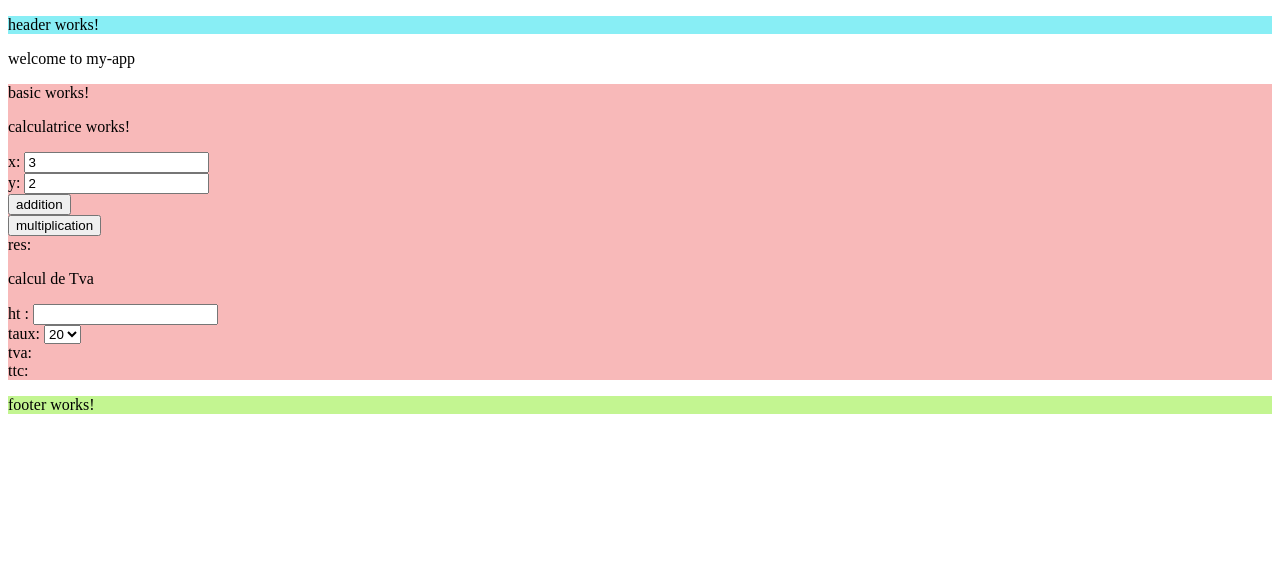
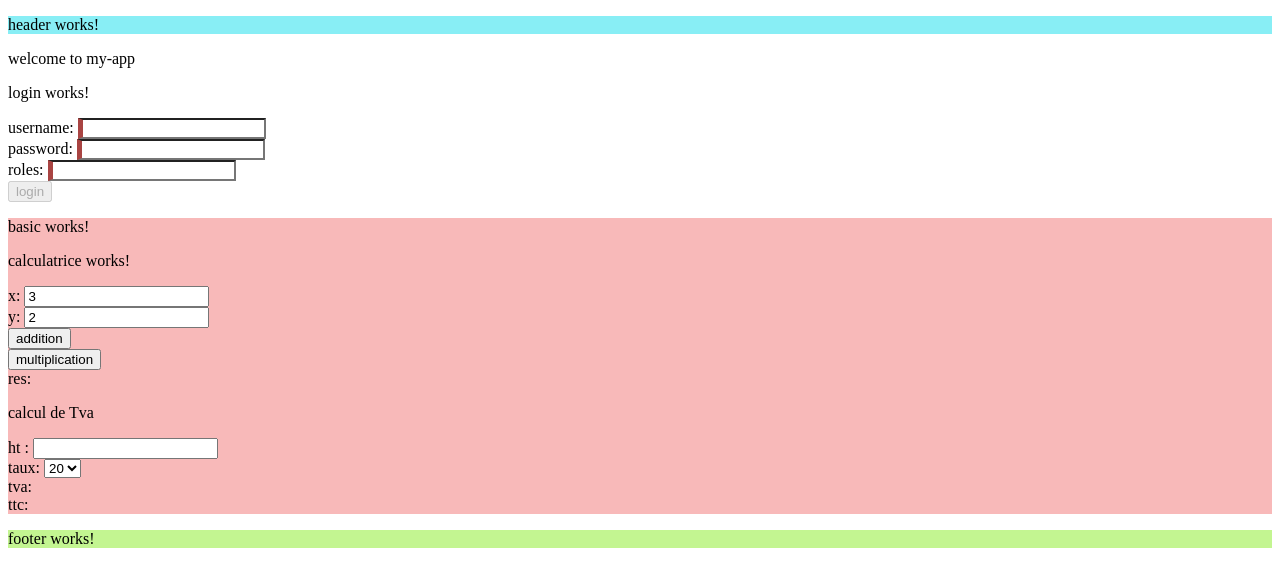
Before and after one commit to didier-tp/ibdef-angular-nov19, an Angular app in the folder tp_angular/my-app/: page / in a window 1280 px wide. Shown: the top 586 px of the page. Built offline with nearby package versions, Linux system fonts and the light colour scheme.

Commit message:
form login

```diff
--- a/tp_angular/my-app/src/app/app.component.html
+++ b/tp_angular/my-app/src/app/app.component.html
@@ -2,5 +2,6 @@
 <div>
   <p> welcome to {{title}} </p>
 </div>
+<app-login></app-login>
 <app-basic></app-basic>
 <app-footer></app-footer>
--- a/tp_angular/my-app/src/app/app.module.ts
+++ b/tp_angular/my-app/src/app/app.module.ts
@@ -9,6 +9,7 @@ import { BasicComponent } from './basic/basic.component';
 import { CalculatriceComponent } from './basic/calculatrice/calculatrice.component';
 import { TvaComponent } from './basic/tva/tva.component';
 import { FormsModule } from '@angular/forms';
+import { LoginComponent } from './login/login.component';
 
 @NgModule({
   declarations: [
@@ -17,7 +18,8 @@ import { FormsModule } from '@angular/forms';
     FooterComponent,
     BasicComponent,
     CalculatriceComponent,
-    TvaComponent
+    TvaComponent,
+    LoginComponent
   ],
   imports: [
     BrowserModule,
--- a/tp_angular/my-app/src/app/basic/tva/tva.component.html
+++ b/tp_angular/my-app/src/app/basic/tva/tva.component.html
@@ -1,6 +1,7 @@
 <p>calcul de Tva</p>
 ht : <input [(ngModel)]="ht" (input)="onCalculTva()"
      [style.color]="ht>=0?'blue':'red'"/> <br/>
+
 taux: <select [(ngModel)]="taux"
               (change)="onCalculTva()">
    <option *ngFor="let t of listeTaux">{{t}}</option>
--- /dev/null
+++ b/tp_angular/my-app/src/app/common/data/login.ts
@@ -0,0 +1,5 @@
+export class Login {
+    username: string;
+    password: string;
+    roles: string;
+}
--- /dev/null
+++ b/tp_angular/my-app/src/app/login/login.component.html
@@ -0,0 +1,13 @@
+<p>login works!</p>
+<form #formLogin="ngForm" >
+  username: <input name="username" pattern=".{3,}" required
+            [(ngModel)]="login.username" /> <br/>
+  password: <input type="password" name="password" required
+            [(ngModel)]="login.password" /> <br/>
+  roles: <input name="roles" required
+            [(ngModel)]="login.roles" /> <br/>
+  <input type="button" value="login"
+            [disabled]="!formLogin.form.valid"
+            (click)="onLogin()" /> <br/>
+</form>
+{{message}}
--- /dev/null
+++ b/tp_angular/my-app/src/app/login/login.component.scss
@@ -0,0 +1,8 @@
+.ng-valid[required] {
+    border-left: 5px solid #42A948; /* green */
+    }
+
+
+input.ng-invalid {
+    border-left: 5px solid #a94442; /* red */
+    }
--- /dev/null
+++ b/tp_angular/my-app/src/app/login/login.component.ts
@@ -0,0 +1,24 @@
+import { Component, OnInit } from '@angular/core';
+import { Login } from '../common/data/login';
+
+@Component({
+  selector: 'app-login',
+  templateUrl: './login.component.html',
+  styleUrls: ['./login.component.scss']
+})
+export class LoginComponent implements OnInit {
+
+  login: Login = new Login(); //dans src/app/common/data
+  message:string;
+
+  onLogin(){
+    this.message="login="+JSON.stringify(this.login);
+    console.log(this.message); //+ {{message}} coté html
+  }
+
+  constructor() { }
+
+  ngOnInit() {
+  }
+
+}
```
Also changed, not shown: 2 other files (tests, documents, lock files or other folders).
